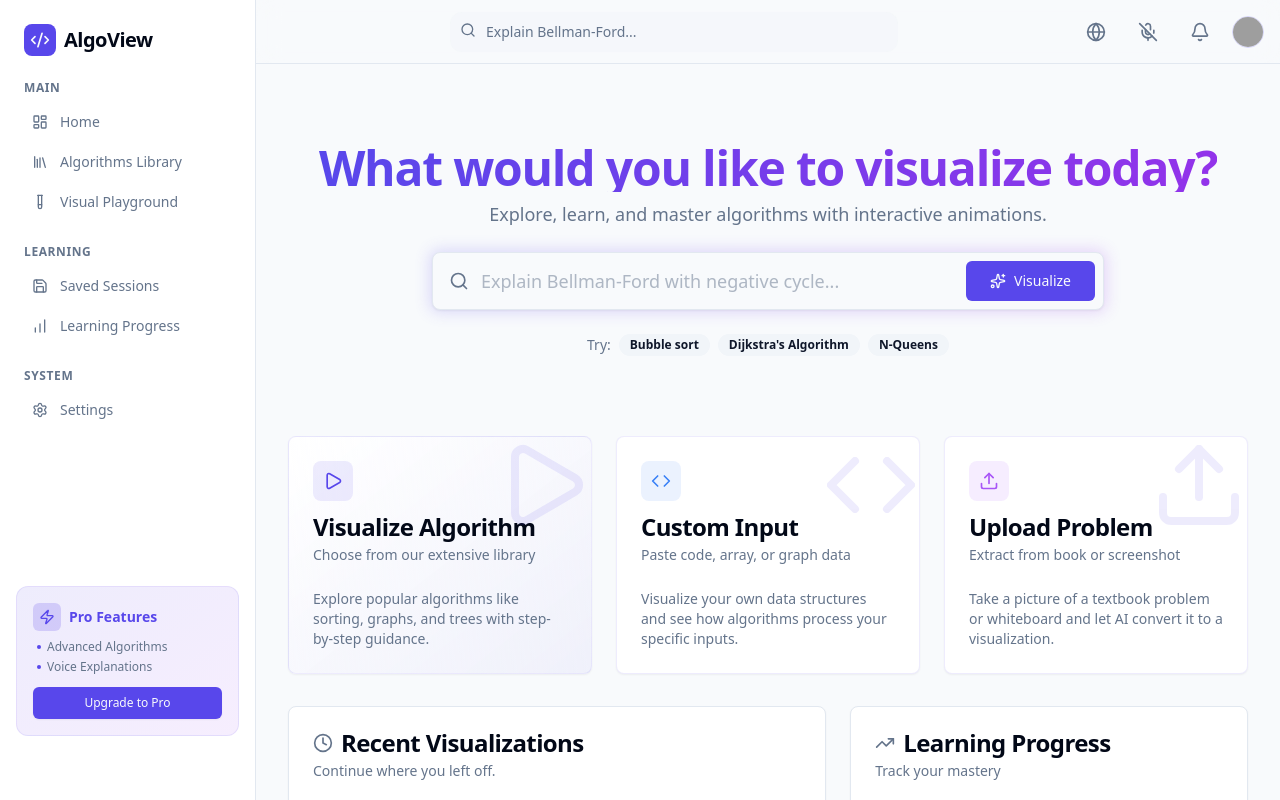
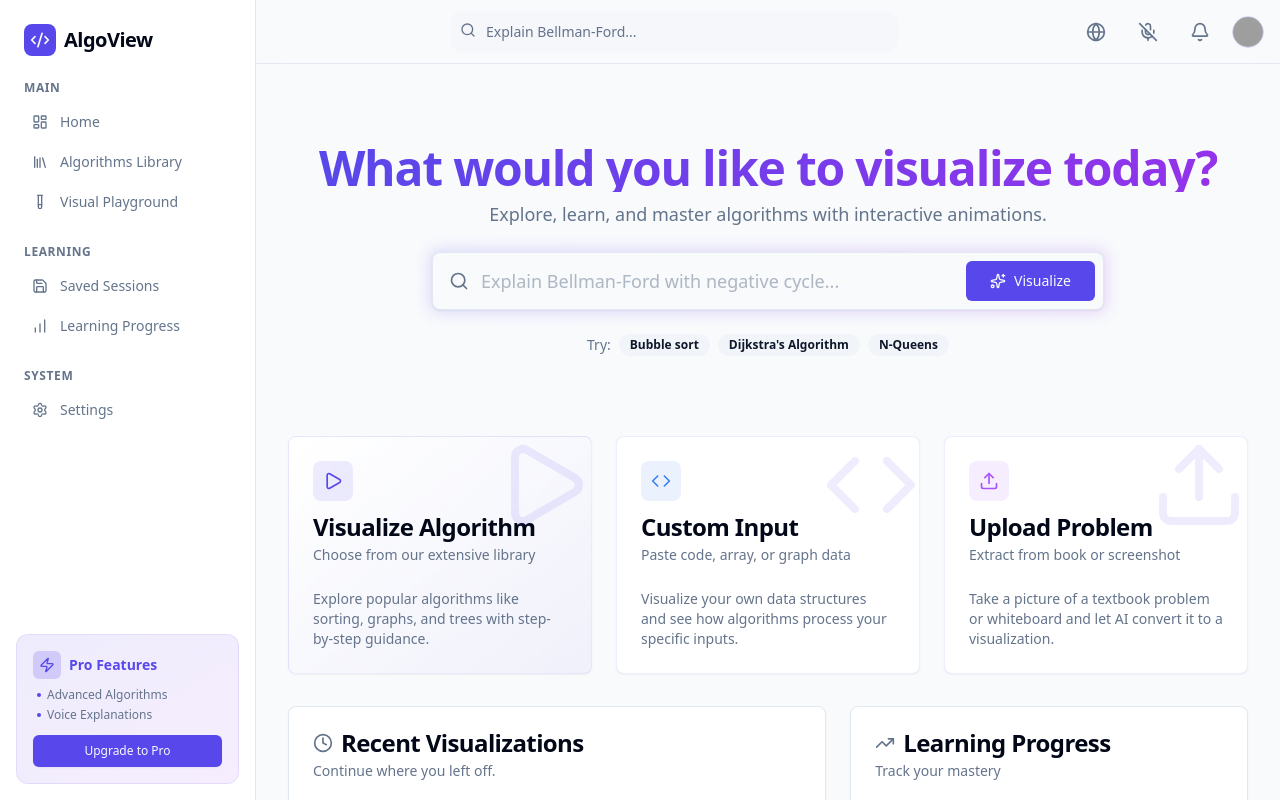
Before and after one commit to Pratik-Bavche/AlgoView-A-Platform-to-Visualize-Algorithms, a React (Vite) app: page / in a window 1280 px wide. Shown: the top 800 px of the page. Built offline with nearby package versions, Linux system fonts and the light colour scheme; grey boxes are pictures that could not be loaded.

Commit message:
sidebar changes

```diff
--- a/src/components/layout/sidebar.jsx
+++ b/src/components/layout/sidebar.jsx
@@ -30,7 +30,7 @@ const sidebarGroups = [
 
 export function Sidebar({ className }) {
     return (
-        <div className={cn("pb-12 h-screen border-r bg-card hidden md:flex flex-col w-64 fixed left-0 top-0", className)}>
+        <div className={cn("h-screen border-r bg-card hidden md:flex flex-col w-64 fixed left-0 top-0", className)}>
             <div className="px-6 py-6 flex items-center">
                 <div className="h-8 w-8 mr-2 bg-primary rounded-lg flex items-center justify-center">
                     <Code2 className="h-5 w-5 text-primary-foreground" />
```
